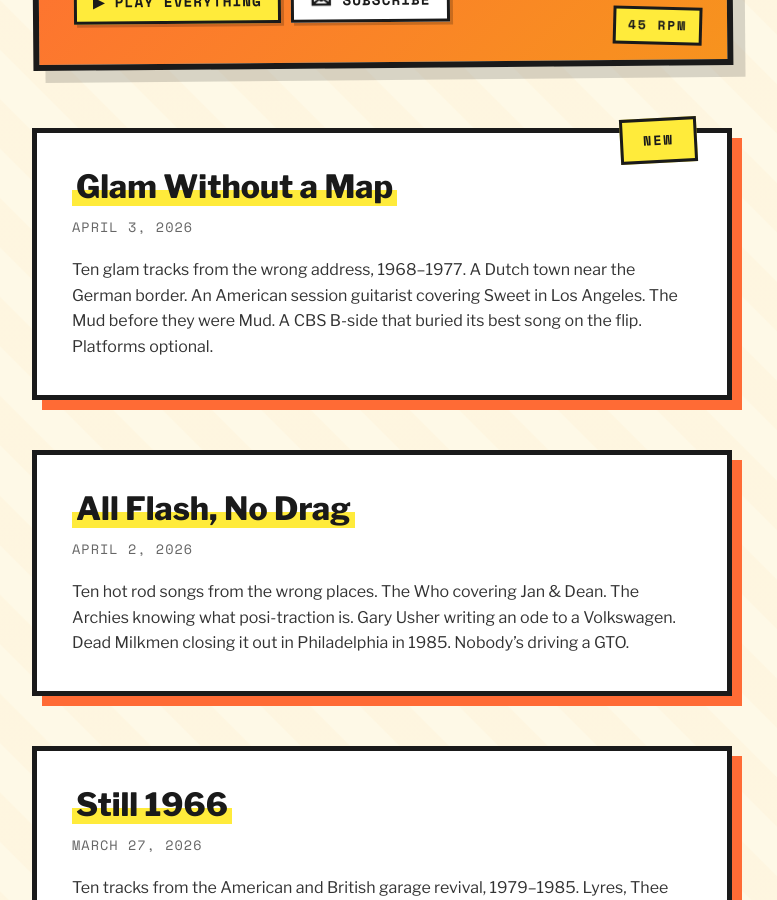
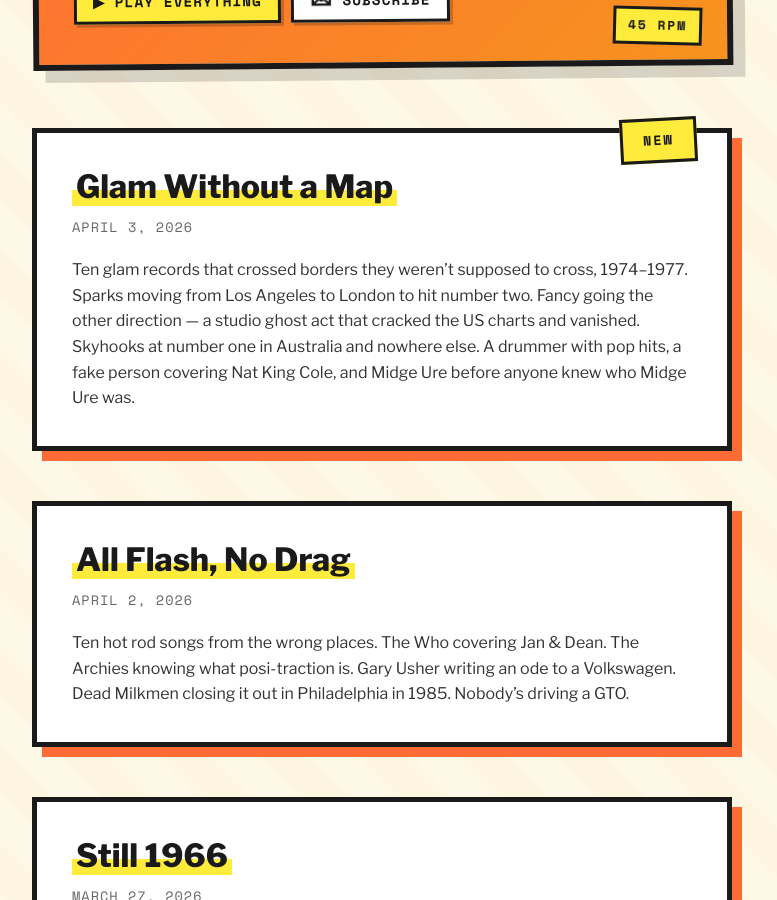
Before and after one commit to michaelgpearce/mike2000, a Jekyll site: the page built from index.html, in a window 1280 px wide and 900 px high, scrolled down 314 px. Shown: the whole window, without its empty margins (258-1035 px from the left). Built offline with Jekyll 4.4.1, drawn with Linux system fonts in a browser that asks for light colours.

Commit message:
Fix post 014 homepage description to match actual tracks

```diff
--- a/index.html
+++ b/index.html
@@ -5,7 +5,7 @@ layout: default
   <article class="post-preview">
     <h2><a href="posts/014-glam-without-a-map.html">Glam Without a Map</a></h2>
     <time>April 3, 2026</time>
-    <p>Ten glam tracks from the wrong address, 1968&ndash;1977. A Dutch town near the German border. An American session guitarist covering Sweet in Los Angeles. The Mud before they were Mud. A CBS B-side that buried its best song on the flip. Platforms optional.</p>
+    <p>Ten glam records that crossed borders they weren&rsquo;t supposed to cross, 1974&ndash;1977. Sparks moving from Los Angeles to London to hit number two. Fancy going the other direction &mdash; a studio ghost act that cracked the US charts and vanished. Skyhooks at number one in Australia and nowhere else. A drummer with pop hits, a fake person covering Nat King Cole, and Midge Ure before anyone knew who Midge Ure was.</p>
   </article>
 
   <article class="post-preview">
```
